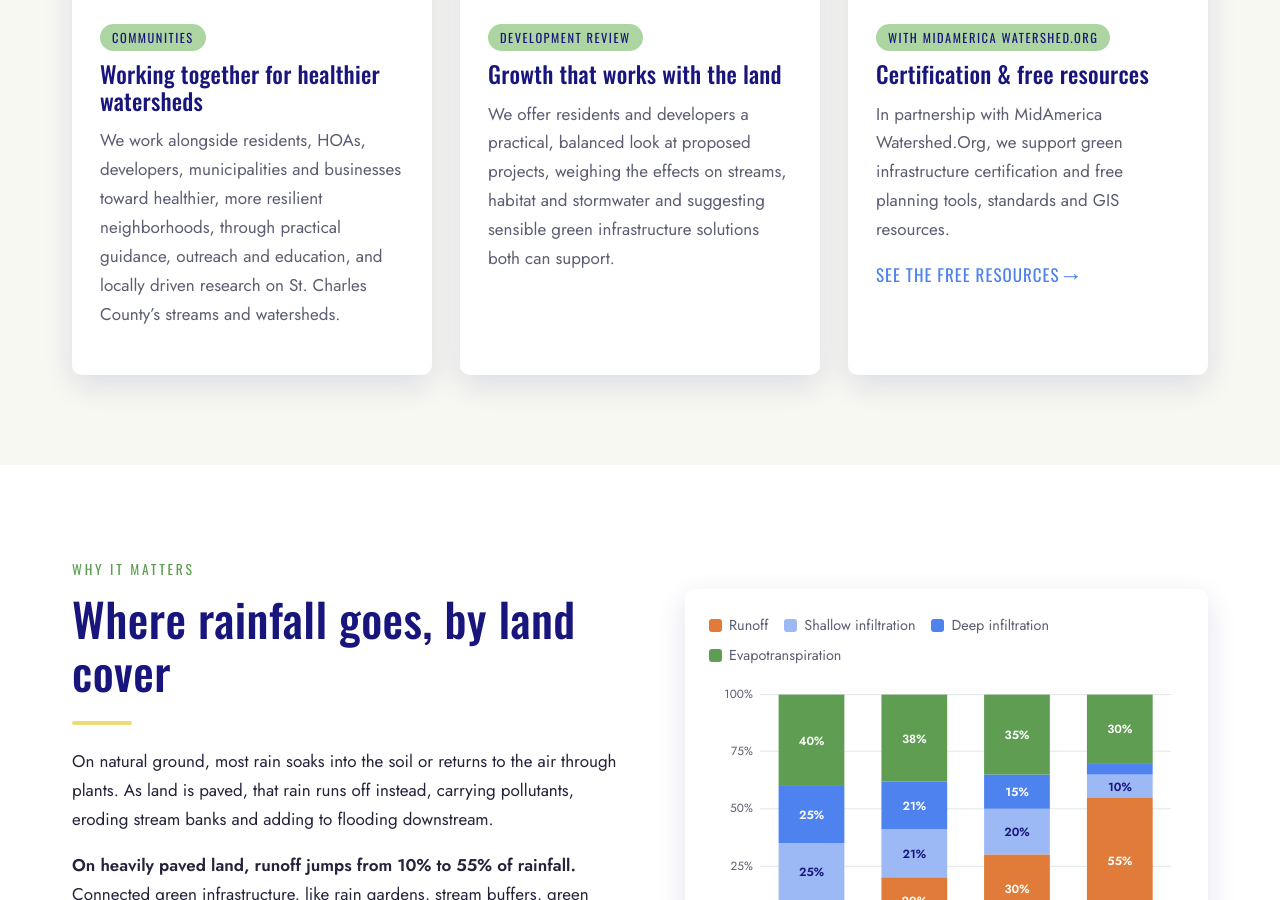
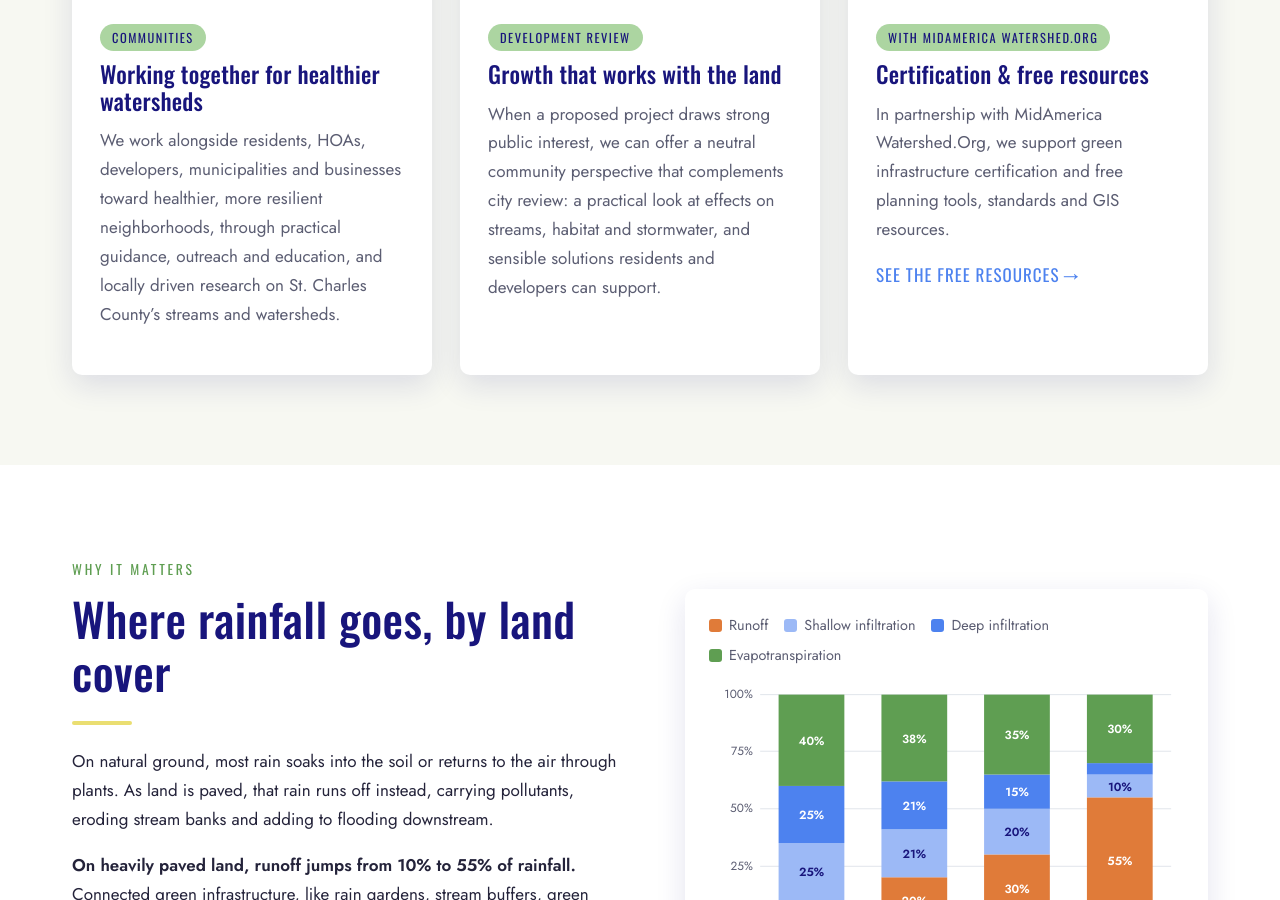
Before and after one commit to JBergeron001/scwa-Real-website, a plain HTML site: page index.html in a window 1280 px wide. Shown: the part 2696-3596 px from the top of the page. Drawn offline with Linux system fonts and the light colour scheme.

Commit message:
Home: position development review as complementing city review
Co-Authored-By: Claude Opus 5.5 <noreply@anthropic.com>
Claude-Session: https://claude.ai/code/session_01Rc7a4t6FZgQJZg4iBxaFAt

```diff
--- a/index.html
+++ b/index.html
@@ -68,7 +68,7 @@
   <p class="lead">Streams, floodplains, prairies and wetlands don't stop at property lines. SCWA works at the scale of the whole watershed.</p></div>
   <div class="grid grid-3" style="margin-top:20px">
     <div class="card reveal"><div class="img"><img src="images/work-municipal.jpg" alt="Greenway corridor with native landscape"></div><div class="card-body"><span class="tag">Communities</span><h3>Working together for healthier watersheds</h3><p>We work alongside residents, HOAs, developers, municipalities and businesses toward healthier, more resilient neighborhoods, through practical guidance, outreach and education, and locally driven research on St. Charles County&rsquo;s streams and watersheds.</p></div></div>
-    <div class="card reveal d1"><div class="img"><img src="images/work-development.jpg" alt="Constructed wetland with walking path"></div><div class="card-body"><span class="tag">Development review</span><h3>Growth that works with the land</h3><p>We offer residents and developers a practical, balanced look at proposed projects, weighing the effects on streams, habitat and stormwater and suggesting sensible green infrastructure solutions both can support.</p></div></div>
+    <div class="card reveal d1"><div class="img"><img src="images/work-development.jpg" alt="Constructed wetland with walking path"></div><div class="card-body"><span class="tag">Development review</span><h3>Growth that works with the land</h3><p>When a proposed project draws strong public interest, we can offer a neutral community perspective that complements city review: a practical look at effects on streams, habitat and stormwater, and sensible solutions residents and developers can support.</p></div></div>
     <a class="card reveal d2" href="resources.html"><div class="img"><img src="images/work-resources.jpg" alt="Retention pond with native plantings"></div><div class="card-body"><span class="tag">With MidAmerica Watershed.Org</span><h3>Certification &amp; free resources</h3><p>In partnership with MidAmerica Watershed.Org, we support green infrastructure certification and free planning tools, standards and GIS resources.</p><span class="more">See the free resources &rarr;</span></div></a>
   </div>
 </div></section>
```
